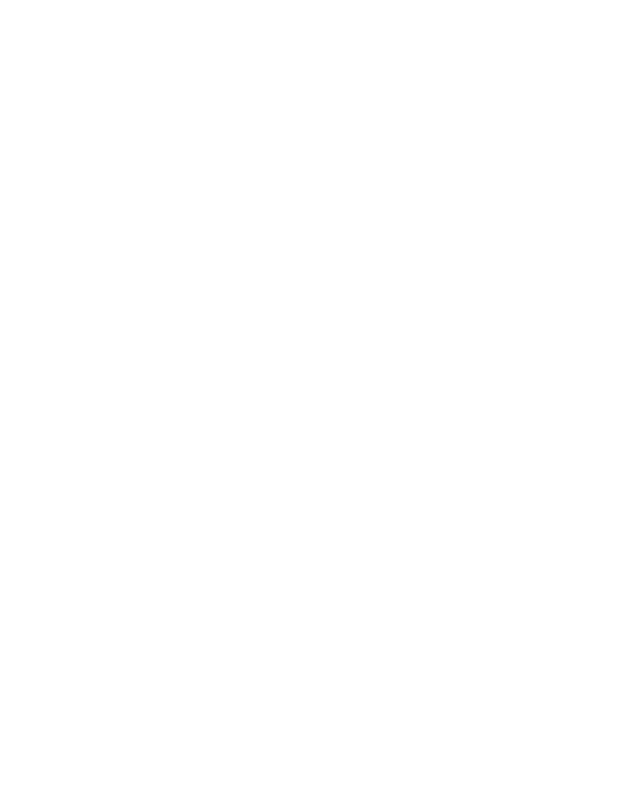
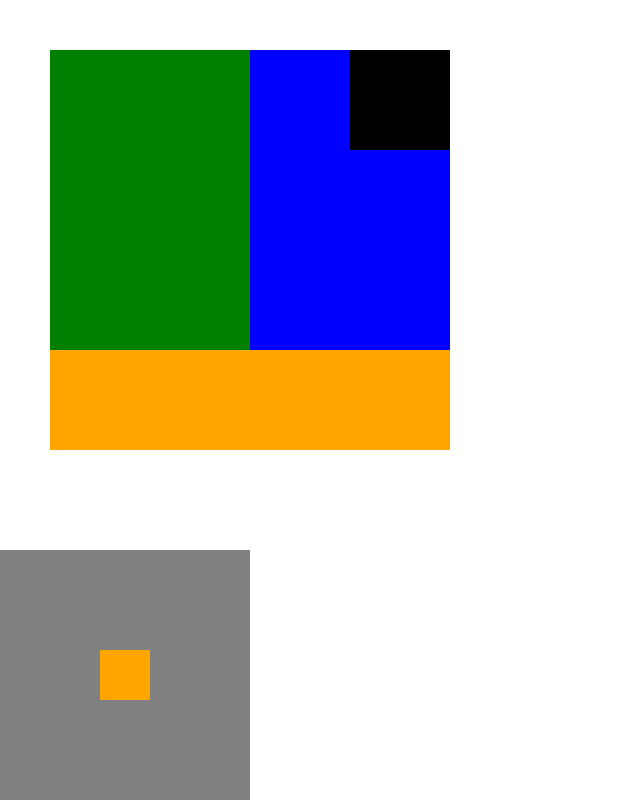
Before and after one commit to BurakSahin2060/01_Basics, a plain HTML site: page 06_3 Übung/index.html in a window 1280 px wide. Shown: the whole page, without its empty margins (0-640 px from the left). Drawn offline with Linux system fonts and the light colour scheme.

Commit message:
06_3 Übung_DONE

```diff
--- a/06_3 Übung/index.html
+++ b/06_3 Übung/index.html
@@ -15,5 +15,9 @@
         </div>
         <div class="container3"></div>
     </div>
+
+    <div class="container6">
+        <div class="box6"></div>
+    </div>
 </body>
 </html>
--- a/06_3 Übung/style.css
+++ b/06_3 Übung/style.css
@@ -47,29 +47,59 @@
 
 
 .bigbox {
+	position: relative;
     height: 400px;
     width: 400px;
     margin-top: 50px;
     margin-left: 50px;
-    position: relative;
+	display: flex;
 }
 
 .container1 {
     background-color: green;
-    position: absolute;
+	height: 300px;
+	width: 200px;
 }
 
 .container2 {
     background-color: blue;
-    position: absolute;
-
+    position: relative;
+	height: 300px;
+	width: 200px;
 }
 
 .box1 {
     background-color: black;
+	position: absolute;
+	height: 100px;
+	width: 100px;
+	right: 0px;
+	top: 0px
 }
 
 .container3 {
     background-color: orange;
     position: absolute;
+	height: 100px;
+	width: 400px;
+	bottom: 0;
+
 }
+
+.container6 {
+	position: absolute;
+	background-color: gray;
+	height: 250px;
+	width: 250px;
+	bottom: 0px;
+	left: 0px;
+	display: flex;
+	justify-content: center;
+	align-items: center;
+}
+
+.box6 {
+	background-color: orange;
+	height: 50px;
+	width: 50px;
+}
```
